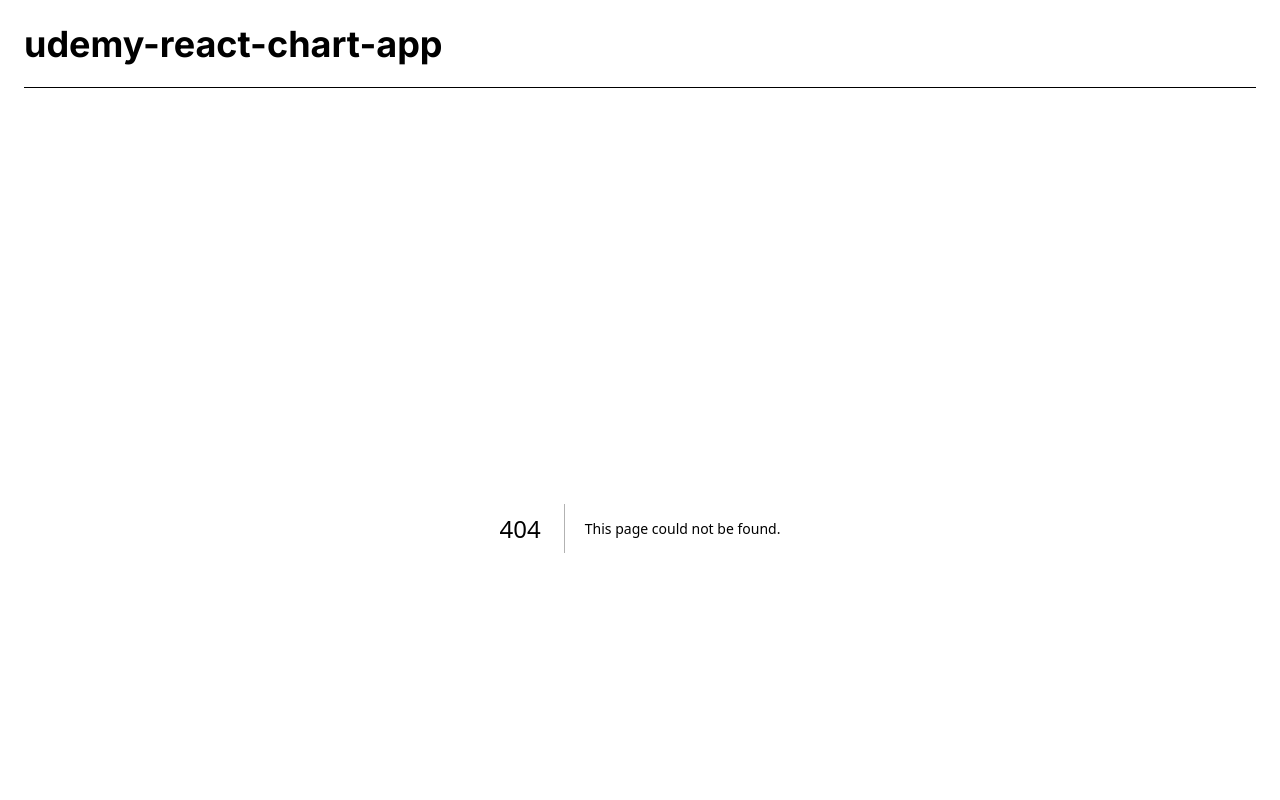
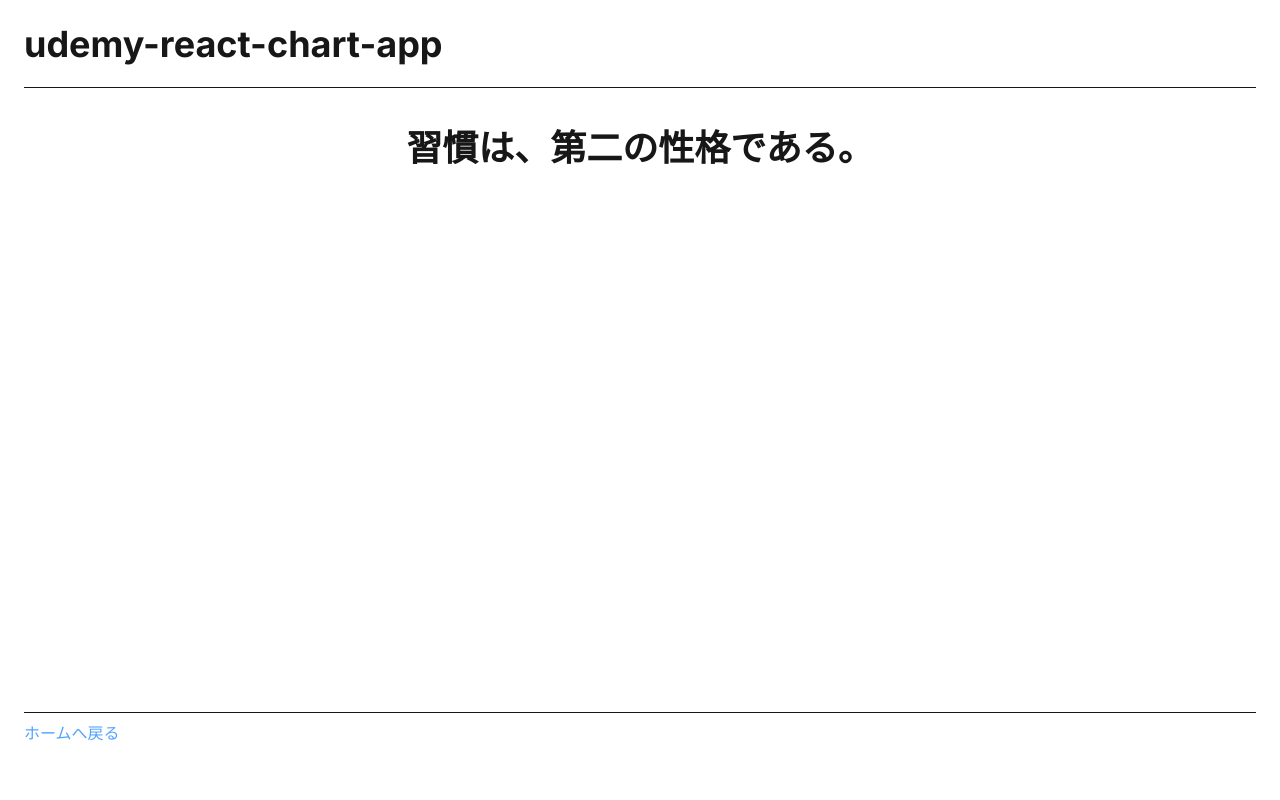
Before and after one commit to etranger2268/udemy-react-chart-app, a Next.js app: page /famous-saying in a window 1280 px wide. Before the commit this address had no page. Shown: the top 800 px of the page. Built offline with nearby package versions, Linux system fonts and the light colour scheme.

Commit message:
develop-11-27

```diff
--- /dev/null
+++ b/src/app/famous-saying/constants.ts
@@ -0,0 +1,7 @@
+export const QUOTES = [
+  '人生に失敗がないと、人生は失敗する。',
+  '夢見ることができれば、それは実現できる。',
+  '行動の起点は、すべて夢にある。',
+  '習慣は、第二の性格である。',
+  '唯一の失敗は、挑戦しなかったことである。',
+];
--- /dev/null
+++ b/src/app/famous-saying/page.tsx
@@ -0,0 +1,20 @@
+'use client';
+
+import { useEffect, useState } from 'react';
+import { QUOTES } from '@/app/famous-saying/constants';
+
+export default function FamousSayingPage() {
+  const [currentQuote, setCurrentQuote] = useState<string | null>(null);
+
+  useEffect(() => {
+    const randomIndex = Math.floor(Math.random() * QUOTES.length);
+    setCurrentQuote(QUOTES[randomIndex] || '');
+  }, []);
+  return (
+    <div className="max-w-4xl mx-auto">
+      <div className="flex justify-center">
+        <h2 className="text-4xl font-bold">{currentQuote}</h2>
+      </div>
+    </div>
+  );
+}
--- a/src/app/page.tsx
+++ b/src/app/page.tsx
@@ -10,6 +10,7 @@
     { href: '/feedback', display: 'Feedback - section07' },
     { href: '/temperature', display: 'Temperature - section08' },
     { href: '/quiz', display: 'Quiz - section09' },
+    { href: '/famous-saying', display: 'Famous Saying - section11' },
   ];
   return (
     <div className="ml-4">
```
